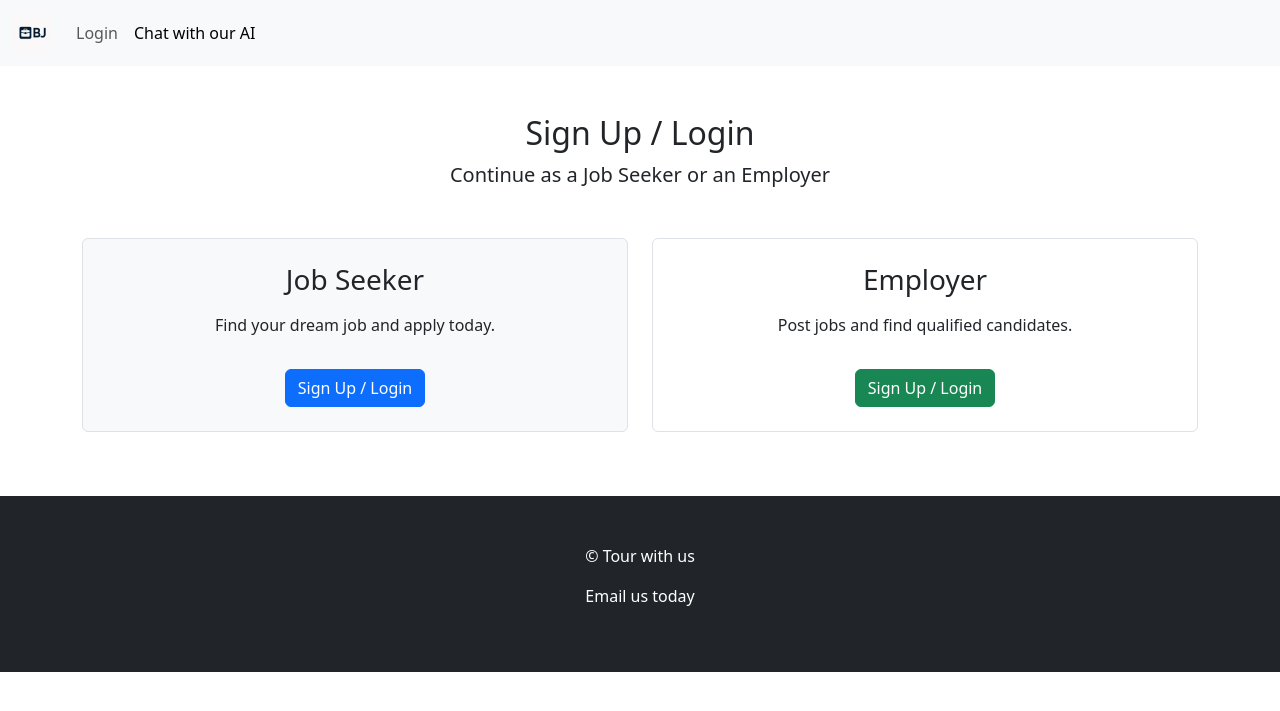
After one commit to olabanji12-ojo/Job-Board, a Django app: page /main_login/?next=/employers/create_jobs/ in a window 1280 px wide. The commit adds this page. Shown: the top 711 px of the page. Run offline with Django 4.2, Linux system fonts and the light colour scheme; some libraries are stand-ins or nearby versions.

```diff
--- a/employers/templates/emp/view_applicants.html
+++ b/employers/templates/emp/view_applicants.html
@@ -11,7 +11,7 @@
                     <li class="list-group-item d-flex justify-content-between align-items-start">
                         <div class="ms-2 me-auto">
                             <div class="fw-bold">
-                                <a href="{% url 'applicants_profile' application.user.id %}" class="text-decoration-none text-dark">
+                                <a href="{% url 'applicants_profile' application.user.id application.job.id %}" class="text-decoration-none text-dark">
                                     {{ application.user.name }}
                                 </a>
                             </div>
--- a/employers/urls.py
+++ b/employers/urls.py
@@ -13,7 +13,7 @@ urlpatterns = [
 
     path('view_applicants/', views.view_applicants, name='view_applicants'),
 
-    path('applicants_profile/<int:id>/', views.applicants_profile, name='applicants_profile'),
+    path('applicants_profile/<int:user_id>/<int:job_id>/', views.applicants_profile, name='applicants_profile'),
 
     path('accept_applicant/<int:user_id>/<int:job_id>/', views.accept_applicant, name='accept_applicant'),
 
--- a/job_seekers/templates/base/home.html
+++ b/job_seekers/templates/base/home.html
@@ -10,7 +10,7 @@
     {% if request.user.is_authenticated %}
       <p class="lead mt-3">Thanks for signing up with us. Explore opportunities now!</p>
     {% else %}
-      <a class="btn btn-info btn-lg mt-4" href="{% url 'login_page' %}">Login or Register with us</a>
+      <a class="btn btn-info btn-lg mt-4" href="{% url 'main_login' %}">Login or Register with us</a>
     {% endif %}
   </div>
 
--- a/job_seekers/templates/base/main.html
+++ b/job_seekers/templates/base/main.html
@@ -41,7 +41,7 @@
 <!-- NAV BAR STYLING -->
 <nav class="navbar navbar-expand-lg bg-body-tertiary">
     <div class="container-fluid">
-        <a class="navbar-brand" href="#">Navbar</a>
+        <a class="navbar-brand" href="/"><img class="navbar-logo" src="{% static 'images/mylogo.png' %}" alt="my-job-logo"></a>
         <button class="navbar-toggler" type="button" data-bs-toggle="collapse" data-bs-target="#navbarNavAltMarkup"
                 aria-controls="navbarNavAltMarkup" aria-expanded="false" aria-label="Toggle navigation">
             <span class="navbar-toggler-icon"></span>
@@ -51,15 +51,18 @@
                 {% if request.user.role == 'employee' %}
                     <a class="nav-link active" aria-current="page" href="{% url 'employee_home_page' %}">Home</a>
                     <a class="nav-link active" href="{% url 'profile' %}">Profile</a>
-                {% else %}
+                {% elif request.user.role == 'employer' %}
                     <a class="nav-link active" aria-current="page" href="{% url 'employer_home_page' %}">Home</a>
                     <a class="nav-link active" href="{% url 'account_page' %}">Account</a>
+
+                {% else %}
+
                 {% endif %}
 
                 {% if request.user.is_authenticated %}
                     <a class="nav-link" href="{% url 'logout_page' %}">Logout</a>
                 {% else %}
-                    <a class="nav-link" href="{% url 'login_page' %}">Login</a>
+                    <a class="nav-link" href="{% url 'main_login' %}">Login</a>
                 {% endif %}
                 <a class="nav-link active" href="{% url 'chat_with_ai' %}">Chat with our AI</a>
             </div>
--- /dev/null
+++ b/job_seekers/templates/base/main_login.html
@@ -0,0 +1,34 @@
+{% extends 'base/main.html' %}
+
+{% block content %}
+
+<div class="container my-5">
+  <!-- Page Header -->
+  <div class="text-center mb-5">
+    <h2>Sign Up / Login</h2>
+    <p class="lead">Continue as a Job Seeker or an Employer</p>
+  </div>
+
+  <!-- Two Options Side by Side -->
+  <div class="row">
+    <!-- Job Seeker Section -->
+    <div class="col-md-6 mb-3">
+      <div class="p-4 border rounded text-center bg-light h-100">
+        <h3 class="mb-3">Job Seeker</h3>
+        <p>Find your dream job and apply today.</p>
+        <a href="{% url 'login_page' %}" class="btn btn-primary mt-3">Sign Up / Login</a>
+      </div>
+    </div>
+
+    <!-- Employer Section -->
+    <div class="col-md-6 mb-3">
+      <div class="p-4 border rounded text-center bg-white h-100">
+        <h3 class="mb-3">Employer</h3>
+        <p>Post jobs and find qualified candidates.</p>
+        <a href="{% url 'employer_login_page' %}" class="btn btn-success mt-3">Sign Up / Login</a>
+      </div>
+    </div>
+  </div>
+</div>
+
+{% endblock %}
--- a/job_seekers/urls.py
+++ b/job_seekers/urls.py
@@ -28,5 +28,6 @@ urlpatterns = [
 
     path('get_user_response/', views.get_user_response, name='get_user_response'),
 
+    path('main_login/',views.main_login, name='main_login'),
 
 ]
--- a/job_seekers/views.py
+++ b/job_seekers/views.py
@@ -74,7 +74,7 @@ def register_page(request):
     return render(request, 'base/register_page.html', context)
 
 
-@login_required(login_url='login_page')
+@login_required(login_url='main_login')
 @restrict_to_employee
 def employee_home_page(request):
     if request.user.role == 'employer':  # Checking for 'employer' role
@@ -106,10 +106,10 @@ def logout_page(request):
 
         logout(request)
         messages.success(request, 'You have been logged out successfully!')
-        return redirect('login_page')
+        return redirect('main_login')
 
 
-@login_required(login_url='login_page')
+@login_required(login_url='main_login')
 @restrict_to_employee
 def job_details(request, user_id, job_id):
 
@@ -128,7 +128,7 @@ def job_details(request, user_id, job_id):
 
 
 
-@login_required(login_url='login_page')
+@login_required(login_url='main_login')
 @restrict_to_employee
 def job_details_apply(request, user_id, job_id):
 
@@ -150,7 +150,7 @@ def job_details_apply(request, user_id, job_id):
     return render(request, 'partials/jobs_details_applied.html', context)
 
 
-@login_required(login_url='login_page')
+@login_required(login_url='main_login')
 @restrict_to_employee
 def applied_jobs(request):
 
@@ -162,7 +162,7 @@ def applied_jobs(request):
     return render(request, 'base/applied_jobs.html', context)
 
 
-@login_required(login_url='login_page')
+@login_required(login_url='main_login')
 @restrict_to_employee
 def profile(request):
 
@@ -180,7 +180,7 @@ def profile(request):
     return render(request, 'base/profile.html', context)
 
 
-@login_required(login_url='login_page')
+@login_required(login_url='main_login')
 @restrict_to_employee
 def profile_swap(request, id):
 
@@ -198,8 +198,16 @@ def profile_swap(request, id):
     context = {'user': user, 'profile': profile, 'form': form}
     return render(request, 'partials/profile_swap.html', context)
 
+
+
+
+def main_login(request):
+
+    return render(request, 'base/main_login.html')
+
 # AI CHAT INTEGRATION
 
+@login_required(login_url='main_login')
 def chat_with_ai(request):
 
     return render(request, 'base/chat_with_ai.html')
--- a/static/styles/main.css
+++ b/static/styles/main.css
@@ -153,3 +153,10 @@ input[type="submit"] {
     background-color: #e2e3e5;
     color: #41464b;
 }
+
+
+/* MY WEBSITE LOGO */
+.navbar-logo {
+    height: 40px;
+    width: auto;
+}
```
Also changed, not shown: employers/templates/emp/employer_home_page.html (+71 -0 lines), employers/views.py (+21 -14 lines), job_seekers/templates/base/applied_jobs.html (+8 -1 lines), db.sqlite3, static/images/mylogo.png (added), static/images/static/images/cookie11.jpeg (added), static/images/static/images/cookie2.jpeg (added), static/images/static/images/images_6.jpeg (added).
